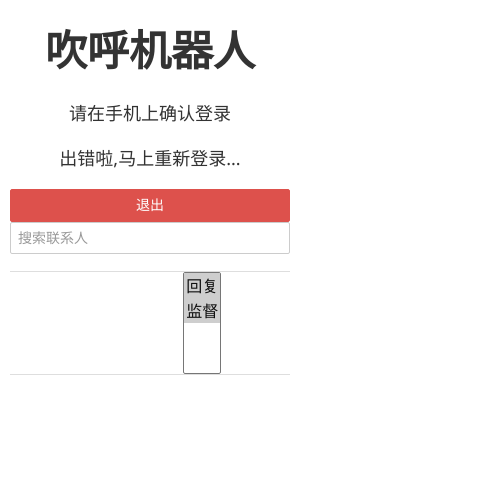
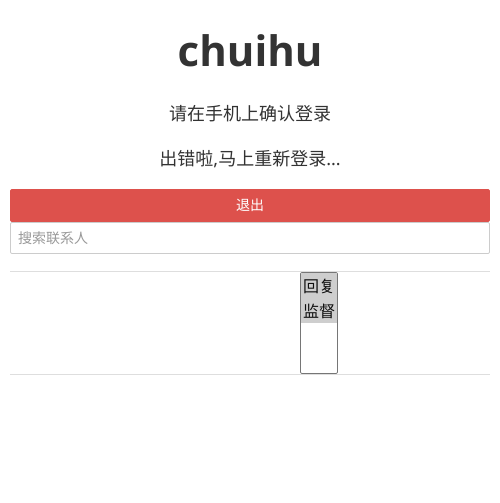
Before and after one commit to browser-extensions/weixin-bot-chrome-extension, a browser extension: page app/popup.html in a window 400 px wide. Shown: the whole page, 500 px wide, since content can reach past the window. Drawn offline with Linux system fonts and the light colour scheme; files whose address does not match are found by name.

```diff
--- a/app/popup.html
+++ b/app/popup.html
@@ -5,10 +5,10 @@
     <!--<meta name="viewport" content="width=device-width, initial-scale=1">-->
     <link href="styles/amazeui.min.css" rel="stylesheet">
   </head>
-  <body style="width: 300px;height: 500px;overflow: scroll;">
+  <body style="width: 500px;height: 600px;overflow: scroll;">
     <div id="app" class="am-container am-padding-horizontal-0">
       <div v-show="page == 'scan' || page == 'confirm'" class="am-u-sm-centered">
-        <h1 class="am-text-xxxl am-text-center am-margin-vertical">吹呼机器人</h1>
+        <h6 class="am-text-xxxl am-text-center am-margin-vertical">chuihu</h6>
         <div v-el:qr class="am-u-sm-centered am-margin-vertical"></div>
       </div>
       <div v-show="page == 'confirm'" class="am-u-sm-centered">
```
Also changed, not shown: app/manifest.json.
